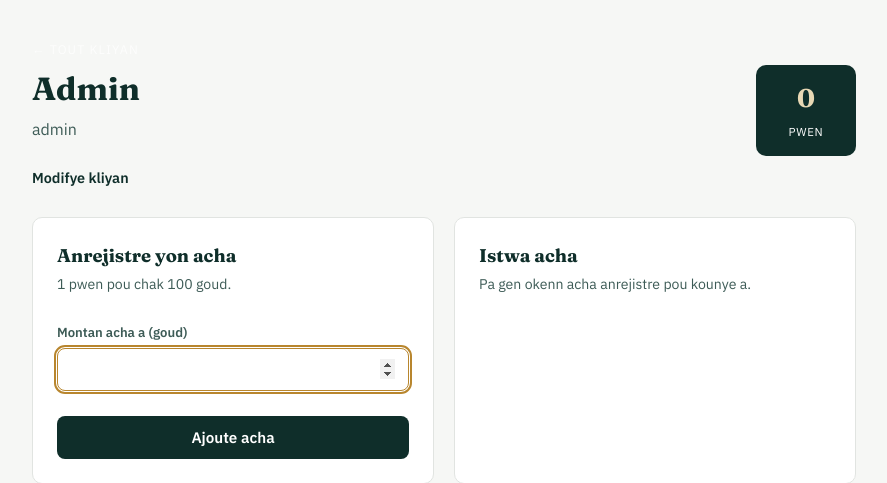
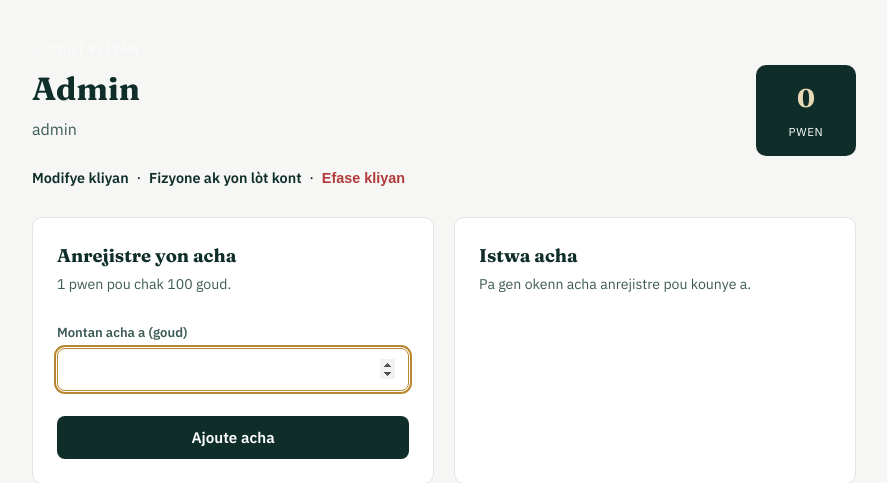
Before and after one commit to dmdm01030/Fidelite-app, a Flask app: page /admin/kliyan/1 in a window 1280 px wide. Shown: the part 63-546 px from the top of the page, without its empty margins (196-1083 px from the left). Run offline with Flask 3, Linux system fonts and the light colour scheme; a user stored in the database is signed in; data that the repository does not hold is empty.

Commit message:
Update client_detail.html

```diff
--- a/templates/client_detail.html
+++ b/templates/client_detail.html
@@ -8,6 +8,12 @@
     <h1>{{ client.full_name }}</h1>
     <p class="subtitle">{{ client.username }}{% if client.phone %} · {{ client.phone }}{% endif %}</p>
     <a href="{{ url_for('edit_client', client_id=client.id) }}" class="link">Modifye kliyan</a>
+    &nbsp;·&nbsp;
+    <a href="{{ url_for('merge_client', client_id=client.id) }}" class="link">Fizyone ak yon lòt kont</a>
+    &nbsp;·&nbsp;
+    <form method="post" action="{{ url_for('delete_client', client_id=client.id) }}" style="display:inline;" onsubmit="return confirm('Efase kont {{ client.full_name }} nèt? Aksyon sa a pa ka anile.');">
+      <button type="submit" class="link" style="background:none;border:none;padding:0;cursor:pointer;color:#B23A3A;font-weight:600;font-size:0.9rem;">Efase kliyan</button>
+    </form>
   </div>
   <div class="points-badge">
     <span class="points-number">{{ client.points }}</span>
```
